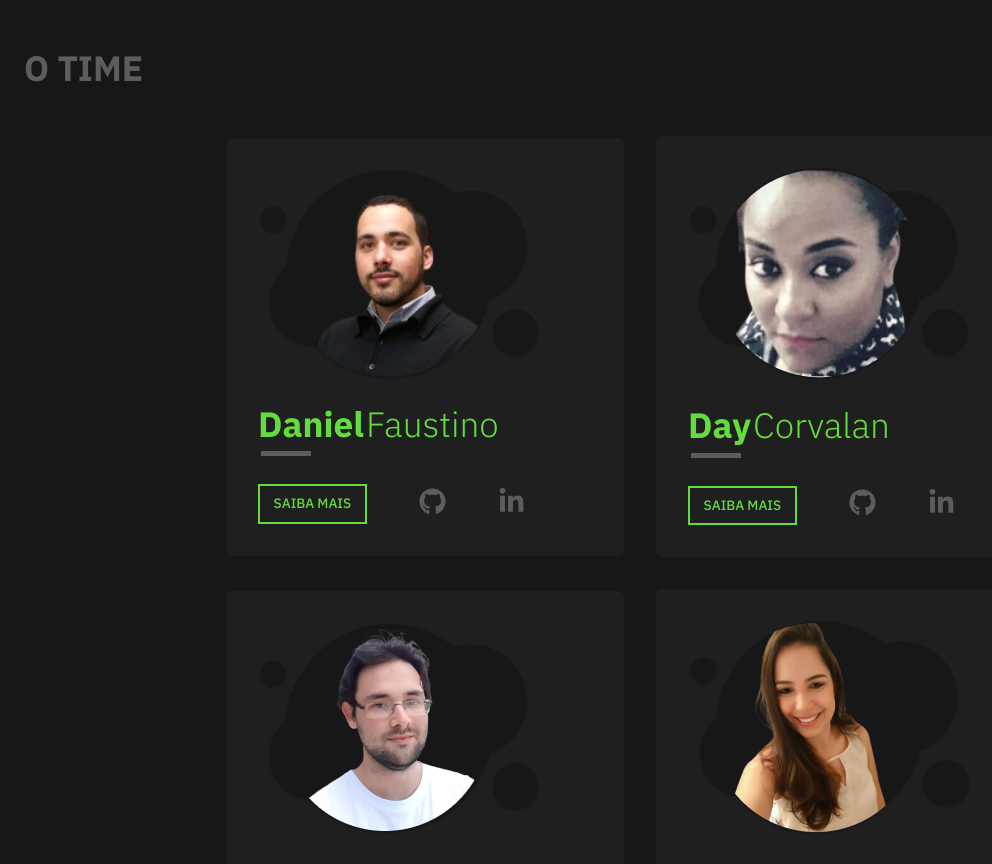
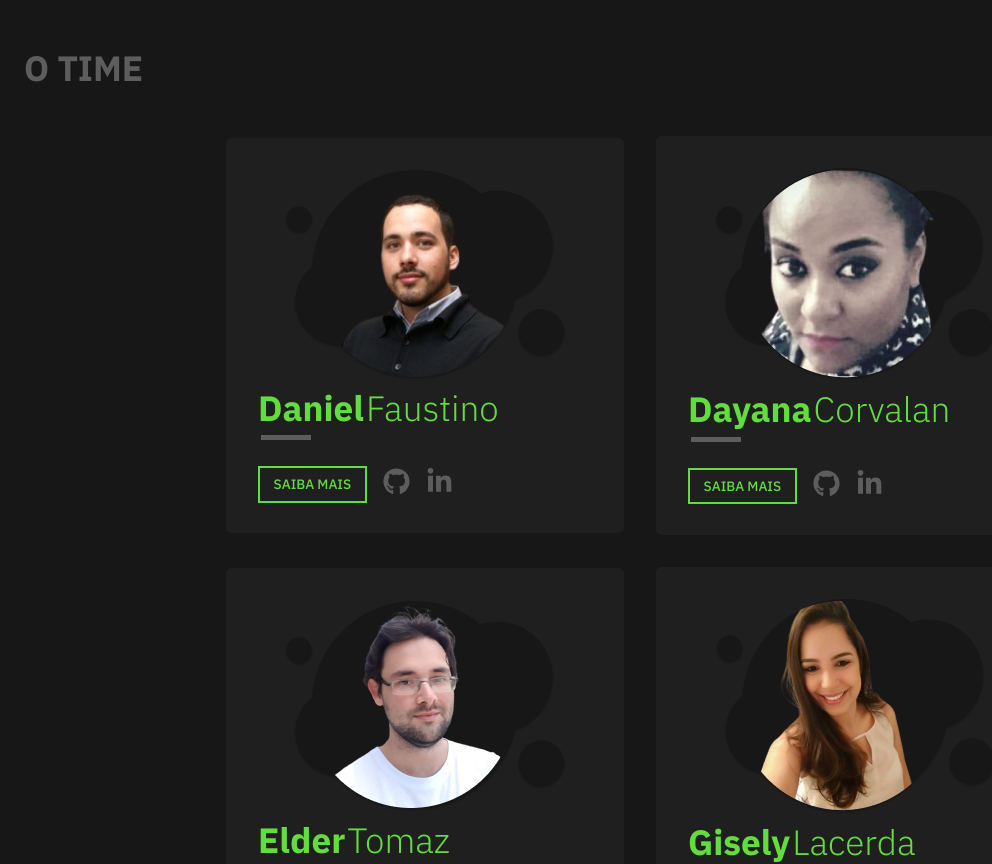
Before and after one commit to sineto/gogama.now.sh, a React (Create React App) app: page / in a window 1280 px wide. Shown: the part 1480-2344 px from the top of the page, without its empty margins (0-992 px from the left). Built offline with nearby package versions, Linux system fonts and the light colour scheme.

Commit message:
feat: update teammate main cards

```diff
--- a/src/components/Team/TeammateCard.js
+++ b/src/components/Team/TeammateCard.js
@@ -3,27 +3,57 @@ import { FaLinkedinIn, FaGithub } from 'react-icons/fa';
 
 import {
   Card,
-  TextP,
-  Infos,
-  BtnVerMais,
+  CardMeta,
+  CardMetaName,
+  CardMetaActions,
+  CardBtn,
+  CardSocialBtn
 } from './style';
 
 const TeammateCard = ({ teammate, handleOpenModal }) => {
   return (
     <Card>
-      <img src={teammate.avatar} alt={`Foto de ${teammate.name}`}/>
-      <TextP>{teammate.firstname}<span>{teammate.lastname}</span></TextP>
-      <Infos>
-        <BtnVerMais
-          onClick={() => handleOpenModal(teammate)}
-        >
-          Saiba Mais
-        </BtnVerMais>
-        <a href={teammate.github}><FaGithub size={27}/></a>
-        <a href={teammate.linkedin}><FaLinkedinIn size={27}/></a>
-      </Infos>
+      <img src={teammate.avatar} alt={`Foto de ${teammate.firstname}`} />
+      <CardMeta>
+        <CardMetaName>
+          {teammate.firstname}<span>{teammate.lastname}</span>
+        </CardMetaName>
+        <CardMetaActions>
+          <li>
+            <CardBtn
+              onClick={() => handleOpenModal(teammate)}
+            >
+              Saiba Mais
+            </CardBtn>
+          </li>
+          <li>
+            <CardSocialBtn href={teammate.github}>
+              <FaGithub size={27}/>
+            </CardSocialBtn>
+          </li>
+          <li>
+            <CardSocialBtn href={teammate.linkedin}>
+              <FaLinkedinIn size={27}/>
+            </CardSocialBtn>
+          </li>
+        </CardMetaActions>
+      </CardMeta>
     </Card>
   );
 };
 
+      // <img src={teammate.avatar} alt={`Foto de ${teammate.name}`}/>
+      // <Infos>
+      //   <TextP>{teammate.firstname}<span>{teammate.lastname}</span></TextP>
+      //   <InfosBtn>
+      //     <BtnVerMais
+      //       onClick={() => handleOpenModal(teammate)}
+      //     >
+      //       Saiba Mais
+      //     </BtnVerMais>
+      //     <a href={teammate.github}><FaGithub size={27}/></a>
+      //     <a href={teammate.linkedin}><FaLinkedinIn size={27}/></a>
+      //   </InfosBtn>
+      // </Infos>
+
 export default TeammateCard;
--- a/src/components/Team/style.js
+++ b/src/components/Team/style.js
@@ -20,6 +20,7 @@ export const Cards = styled.div`
   align-items: center;
 `;
 
+
 export const Card = styled.div`
   width: 398px;
   background-color: #1F1F1F;
@@ -27,12 +28,18 @@ export const Card = styled.div`
   padding: 2rem;
   margin: 1rem;
 
+  display: flex;
+  flex-direction: column;
+
   img {
-    margin-bottom: 1rem;
+    margin: 0 auto;
   }
 `;
 
-export const TextP = styled.p`
+export const CardMeta = styled.div`
+`;
+
+export const CardMetaName = styled.p`
   font-weight: bold;
   font-size: 2.2rem;
   color: #63DC3E;
@@ -54,20 +61,22 @@ export const TextP = styled.p`
     z-index: 9;
     background: #5d5d5d;
   }
+
+  @media (max-width: 768px) {
+    font-size: 2.0rem;
+  }
 `;
 
-export const Infos = styled.div`
-  width: 80%;
+export const CardMetaActions = styled.ul`
   display: flex;
-  justify-content: space-between;
   align-items: center;
-  a:not(:first-child) {
-    color: #5D5D5D;
+  margin-top: 2rem;
+  li {
+    margin-right: 1rem;
   }
-  margin-top: 2rem;
 `;
 
-export const BtnVerMais = styled.a`
+export const CardBtn = styled.a`
   font-size: 0.85rem;
   font-weight: 500;
   text-transform: uppercase;
@@ -79,6 +88,14 @@ export const BtnVerMais = styled.a`
   &:hover {
     color: #1f1f1f;
     background: #63DC3E;
+  }
+`;
+
+export const CardSocialBtn = styled.a`
+  color: #5d5d5d;
+
+  &:hover {
+    color: #63DC3E;
   }
 `;
 
@@ -112,7 +129,11 @@ export const ModalImg = styled.div`
   background-repeat: no-repeat;
   background-position: center;
   background-size: cover;
-  // float: right;
+
+  @media (max-width: 768px) {
+    width: 190px;
+    height: 240px;
+  }
 `;
 
 export const TextQuestion = styled.p`
--- a/src/teammates.json
+++ b/src/teammates.json
@@ -84,7 +84,7 @@
     ]
   },
   {
-    "firstname": "Day",
+    "firstname": "Dayana",
     "lastname": "Corvalan",
     "avatar": "/images/avatars/day-cor.png",
     "avatarWithBg": "/images/avatars/withbgs/day.jpeg",
```
